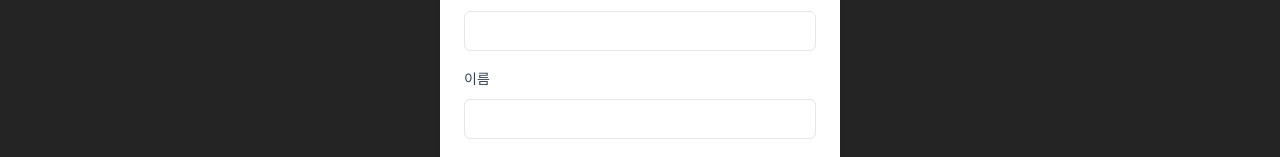
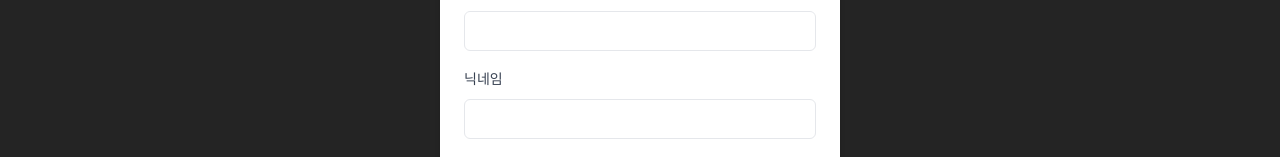
Before and after one commit to inhyeokoh/auction-front-rework, a React (Vite) app: page /signup in a window 1280 px wide. Shown: the part 213-370 px from the top of the page. Built offline with nearby package versions, Linux system fonts and the light colour scheme.

Commit message:
정규표현식 추가

```diff
--- a/src/pages/auth/SignupForm.jsx
+++ b/src/pages/auth/SignupForm.jsx
@@ -57,11 +57,14 @@ const SignupForm = () => {
     switch(fieldName) {
       case 'username':
         if (!value) {
-          return '아이디를 입력해주세요.';
+            return '아이디를 입력해주세요.';
         } else if (value.length < 4 || value.length > 20) {
-          return '아이디는 영문 숫자 4자 이상 20자 이하로 작성해야 합니다.';
+            return '아이디는 영문 숫자 4자 이상 20자 이하로 작성해야 합니다.';
+        } else if (!/^[a-zA-Z0-9]+$/.test(value)) {
+            return '아이디는 영문과 숫자로만 구성되어야 합니다.';
         }
         return null;
+
 
       case 'name':
         if (!value) {
@@ -254,7 +257,7 @@ const SignupForm = () => {
           </div>
 
           <div className={styles.formGroup}>
-            <label htmlFor="name" className={styles.label}>이름</label>
+            <label htmlFor="name" className={styles.label}>닉네임</label>
             <input
               id="name"
               type="text"
```
